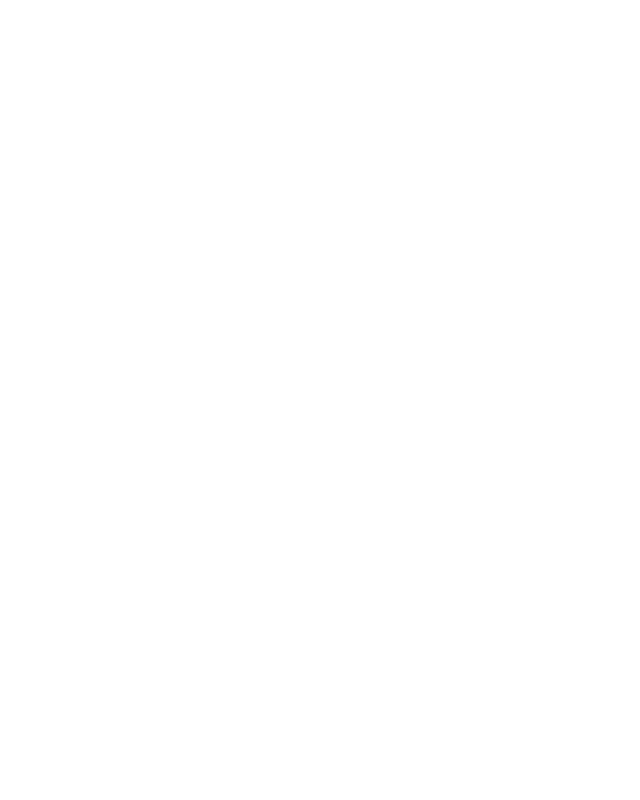
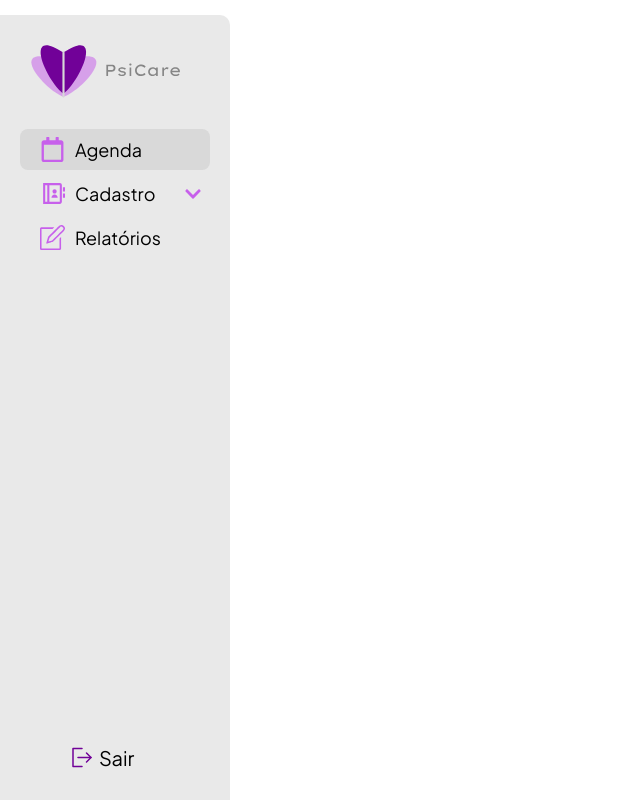
Before and after one commit to amabilee/psicare-frontend, a React (Vite) app: page /agenda in a window 1280 px wide. Before the commit this address had no page. Shown: the whole page, without its empty margins (0-640 px from the left). Built offline with nearby package versions, Linux system fonts and the light colour scheme.

Commit message:
feat: navegacao da sideBar

```diff
--- a/src/components/SideBar/sidebar.jsx
+++ b/src/components/SideBar/sidebar.jsx
@@ -1,65 +1,114 @@
-import React, {useState} from "react";
+import React, { useState, useEffect } from "react";
 import { FaRegCalendar, FaChevronUp, FaChevronDown } from "react-icons/fa";
 import { RiContactsBookLine } from "react-icons/ri";
+import { SlNote } from "react-icons/sl";
+import { Link, useLocation } from "react-router-dom";
 import logoh from "../../assets/logo-h.svg";
 import iconeSair from "../../assets/sair-icone.svg";
-import { SlNote } from "react-icons/sl";
-import "./style.css"
+import "./style.css";
 
-export default function SideBar(){
-    const [showCadastro, setShowCadastro] = useState(false);
+export default function SideBar() {
+    const location = useLocation();
+    const [isCadastroOpen, setIsCadastroOpen] = useState(false);
+    const [activeItem, setActiveItem] = useState("");
+
+    useEffect(() => {
+        //location fornecido por useLocation do React Router é a localização atual (rota) da aplicação
+
+        //abre o menu de cadastro
+        if (location.pathname.includes("/secretarios") ||
+            location.pathname.includes("/professores") ||
+            location.pathname.includes("/alunos") ||
+            location.pathname.includes("/pacientes")) {//verifica se o caminho atual é qualquer uma dessas strings
+            setIsCadastroOpen(true);// se alguma dessas for verdadeira, abre o menu de cadastro
+        }
+
+        //definindo a classa de item-menu-ativo
+        if (location.pathname === "/secretarios") {
+            setActiveItem("secretarios");
+        } else if (location.pathname === "/professores") {
+            setActiveItem("professores");
+        } else if (location.pathname === "/alunos") {
+            setActiveItem("alunos");
+        } else if (location.pathname === "/pacientes") {
+            setActiveItem("pacientes");
+        } else {
+            setActiveItem("");
+        }
+    }, [location]);
 
     const toggleCadastro = () => {
-        setShowCadastro(!showCadastro);
-    }
+        setIsCadastroOpen(!isCadastroOpen);
+    };
 
-    return(
+    return (
         <div className="body_sidebar">
-            <div className="lateral">
             <div className="barraLateral">
-                    <div className="conteudo-sideBar">
-                        <div className="usuario">
+                <div className="logo-sidebar">
                     <img src={logoh} alt="logo" className="img_logo" id="img_logo" />
                 </div>
-                        <ul className="estilo_respiro" id="estilo_respiro">
-                            <FaRegCalendar className="icon"/>
-                            <li>Agenda</li>
+                <nav className="conteudo-sideBar">
+                    <ul>
+                        <li className={`item-menu ${location.pathname === "/agenda" ? "item-menu-ativo" : ""}`}>
+                            <Link to="/agenda" className="link-nav">
+                                <span className="icon"><FaRegCalendar className="icon" /></span>
+                                <span className="texto-link">Agenda</span>
+                            </Link>
+                        </li>
                     </ul>
-                        <div className="caixa-cadastro" onClick={toggleCadastro}>
-                            <ul className="estilo_respiro" id="estilo_respiro">
-                                <RiContactsBookLine className="icon"/>
-                                <li>Cadastros</li>
-                                {showCadastro ? <FaChevronUp className="icon-seta"/> : <FaChevronDown className="icon-seta"/>}
+                    <div className="caixa-cadastro">
+                        <ul>
+                            <li className="item-menu-cadastro" onClick={toggleCadastro}>
+                                <Link to="#" className="link-nav">
+                                    <span className="icon"><RiContactsBookLine className="icon" /></span>
+                                    <span className="texto-link">Cadastro</span>
+                                    <span className="icon-seta">
+                                        {isCadastroOpen ? <FaChevronUp /> : <FaChevronDown />}
+                                    </span>
+                                </Link>
+                            </li>
                         </ul>
-                            {showCadastro && (
-                            <ul className="caixa_cadastro">
-                                <ul className="estilo_respiro2" id="estilo_respiro2">
-                                    <li>Secretários</li>
-                                </ul>
-                                <ul className="estilo_respiro2" id="estilo_respiro2">
-                                    <li>Alunos</li>
-                                </ul>
-                                <ul className="estilo_respiro2" id="estilo_respiro2">
-                                    <li>Professores</li>
-                                </ul>
-                                <ul className="estilo_respiro2" id="estilo_respiro2">
-                                    <li>Pacientes</li>
-                                </ul>
+                        {isCadastroOpen && (
+                            <ul>
+                                <li className={`item-menu ${activeItem === "secretarios" ? "item-menu-ativo" : ""}`}>
+                                    <Link to="/secretarios" className="link-nav">
+                                        <span className="texto-link-cadastro">Secretários</span>
+                                    </Link>
+                                </li>
+                                <li className={`item-menu ${activeItem === "professores" ? "item-menu-ativo" : ""}`}>
+                                    <Link to="/professores" className="link-nav">
+                                        <span className="texto-link-cadastro">Professores</span>
+                                    </Link>
+                                </li>
+                                <li className={`item-menu ${activeItem === "alunos" ? "item-menu-ativo" : ""}`}>
+                                    <Link to="/alunos" className="link-nav">
+                                        <span className="texto-link-cadastro">Alunos</span>
+                                    </Link>
+                                </li>
+                                <li className={`item-menu ${activeItem === "pacientes" ? "item-menu-ativo" : ""}`}>
+                                    <Link to="/pacientes" className="link-nav">
+                                        <span className="texto-link-cadastro">Pacientes</span>
+                                    </Link>
+                                </li>
                             </ul>
                         )}
                     </div>
-                        <ul className="estilo_respiro" id="estilo_respiro">
-                            <SlNote className="icon"/>
-                            <li>Relatórios</li>
+                    <ul>
+                        <li className={`item-menu ${location.pathname === "/relatorios" ? "item-menu-ativo" : ""}`}>
+                            <Link to="/relatorios" className="link-nav">
+                                <span className="icon"><SlNote className="icon" /></span>
+                                <span className="texto-link">Relatórios</span>
+                            </Link>
+                        </li>
                     </ul>
-
-                    </div>
+                </nav>
                 <div className="button-sidebar">
+                    <Link to="/entrar" className="link-sair">
                         <img src={iconeSair} alt="icone de sair" className="img-sair" />
                         <p>Sair</p>
+                    </Link>
                 </div>
             </div>
         </div>
-        </div>
-    )
+    );
 }
--- a/src/components/SideBar/style.css
+++ b/src/components/SideBar/style.css
@@ -5,12 +5,6 @@
     z-index: 1000; /* sidebar com z-index mais baixo, para não sobrepor meu conteudo principal */
     width: 100vw;
     height: 100vh;
-}
-
-.lateral {
-    height: 97.8vh;
-    display: flex;
-    align-items: flex-start;
 }
 
 .barraLateral {
@@ -21,86 +15,78 @@
     border-radius: 0 10px 0 0;
 }
 
-/* icons */
+.barraLateral .logo-sidebar{
+    padding: 30px 0 0 20px;
+}
+
+.img_logo{
+    width: 150px;
+    margin-left: 10px;
+}
+
+/* conteudo geral  */
+
+.conteudo-sideBar {
+    padding: 20px;
+}
+
+.conteudo-sideBar ul {
+    height: 100%;
+    list-style-type: none;
+}
+
+.conteudo-sideBar ul li{
+    font-size: 18px;
+    padding: 8px 30px 5px 20px;
+}
+
+.conteudo-sideBar ul li.item-menu, .item-menu-cadastro{
+    transition: .2s;
+    margin-bottom: 3px;
+}
+
+.conteudo-sideBar ul li.item-menu-ativo{
+    background-color: #D9D9D9;
+    border-radius: 8px;
+}
+
+.conteudo-sideBar ul li.item-menu:hover, .item-menu-cadastro:hover {
+    background-color: #D9D9D9;
+    border-radius: 8px;
+}
+
+.conteudo-sideBar ul li .link-nav {
+    text-decoration: none;
+    color: #000;
+    display: flex;
+    line-height: 25px;
+    cursor: context-menu;
+    width: 120%;
+}
+
+.conteudo-sideBar ul li .link-nav .texto-link {
+    margin-left: 10px;
+}
+
+.conteudo-sideBar ul li .link-nav .texto-link-cadastro{
+    margin-left: 40px;
+}
 
 .icon {
     color: #C760EB;
-    font-size: 20px;
+    font-size: 25px;
 }
 
 .icon-seta {
     color: #C760EB;
-    font-size: 15px;
-}
-
-/* conteudo geral  */
-.conteudo-sideBar {
-    padding: 20px;
-}
-
-.conteudo-sideBar li{
-    color: #767474;
-    list-style: none; /* Remove bullet points */
-}
-
-.usuario {
+    font-size: 18px;
     display: flex;
-    padding: 10px 0 20px 0;
-}
-
-.usuario li {
-    display: flex;
-    align-items: center;
-    padding: 0px 0px 0px 15px;
-}
-
-.body_sidebar span {
-    background-color: blue;
-    color: white;
-    font-size: 0.8em;
-    width: 30px;
-    height: 30px;
-    border-radius: 50%;
-    display: flex;
-    align-content: center;
-    justify-content: center;
-    align-items: center ;
-}
-
-/* definindo estilo para as ul */
-.estilo_respiro {
-    display: flex;
-    align-items: center;
-    padding-left: 20px;
-    margin: 0 0 10px 0;
-}
-
-.estilo_respiro:hover{
-    background-color: #D9D9D9;
-    border-radius: 8px;
-    cursor: pointer;
-}
-
-.estilo_respiro2 {
-    display: flex;
-    align-items: center;
-    padding-left: 40px;
-    margin: 5px 0;
-}
-
-.estilo_respiro2:hover{
-    background-color: #D9D9D9;
-    border-radius: 8px;
-    cursor: pointer;
-    /* width: 100px;    */
-}
-
-.body_sidebar li {
-    padding: 10px 30px 8px 10px;
-    font-size: 15px;
+    padding-top: 4px;
+    margin-left: 28px;
 }
 
 /* header da sidebar */
+
 .button-sidebar{
     position: absolute;
     bottom: 0;
@@ -111,33 +97,17 @@
     cursor: pointer;
 }
 
-.button-sidebar li {
-    font-size: 20px;
+.button-sidebar .link-sair{
+    display: flex;
+    text-decoration: none;
+    color: #000;
 }
 
-.img_logo{
-    width: 150px;
-    margin-left: 10px;
+.button-sidebar .link-sair p {
+    font-size: 20px;
+    padding-left: 5px;
 }
 
 .button-sidebar .img-sair {
     padding-left: 20px;
 }
-
-.button-header{
-    color: #C760EB;
-    font-weight: 500;
-    font-size: 15px;
-    padding: 10px 50px;
-    margin-top: 20px;
-    margin-right: 20px;
-    border: 2px solid #C760EB;
-    border-radius: 6px;
-    background: #fff;
-}
-
-.button-header:hover{
-    background: #C760EB;
-    color: #fff;
-    cursor: pointer;
-}
--- a/src/components/excluir/excluir.jsx
+++ b/src/components/excluir/excluir.jsx
@@ -2,7 +2,7 @@
 import { api } from "../../services/server";
 import "./style.css"
 
-export default function Excluir({handleExcluirClose, dadosSecretario, atualizarTableExcluir}){
+export default function Excluir({handleExcluirClose, dadosSecretario}){
     const [isConfirmarExluir, setIsConfirmarExcluir] = useState(false);
 
 
@@ -14,7 +14,7 @@
 
             // onDelete(dadosSecretario._id)
             setIsConfirmarExcluir(true);
-            atualizarTableExcluir();
+            handleAtualizarTable();
 
         } catch (e) {
             console.log("erro excluir", e)
--- a/src/pages/_login/login.jsx
+++ b/src/pages/_login/login.jsx
@@ -1,5 +1,6 @@
 import React from "react";
 import logo from "../../assets/logo.svg"
+import { Link } from "react-router-dom";
 import "./style.css"
 
 export default function Login() {
@@ -11,7 +12,8 @@
                     <img src={logo} alt="psicare" />
                     <input type="email" id="email" className="email" placeholder="Email"/>
                     <input type="password" id="senha" className="senha" placeholder="Senha"/>
-                    <button type="submit" id="button-login" className="button-login">Entrar</button>
+                    {/* <button type="submit" id="button-login" className="button-login">Entrar</button> */}
+                    <Link to="/secretarios" className="link-button-login">Entrar</Link>
                 </div>
             </div>
         </div>
--- /dev/null
+++ b/src/pages/administrador/agenda.jsx
@@ -0,0 +1,11 @@
+import React from "react";
+import SideBar from "../../components/SideBar/sidebar";
+
+
+export default function Agenda(){
+    return(
+        <>
+            <SideBar />
+        </>
+    )
+}
--- /dev/null
+++ b/src/pages/administrador/paciente.jsx
@@ -0,0 +1,11 @@
+import React from "react";
+import SideBar from "../../components/SideBar/sidebar";
+
+
+export default function Paciente(){
+    return(
+        <>
+            <SideBar />
+        </>
+    )
+}
--- /dev/null
+++ b/src/pages/administrador/professor.jsx
@@ -0,0 +1,11 @@
+import React from "react";
+import SideBar from "../../components/SideBar/sidebar";
+
+
+export default function Professor(){
+    return(
+        <>
+            <SideBar />
+        </>
+    )
+}
--- /dev/null
+++ b/src/pages/administrador/relatorio.jsx
@@ -0,0 +1,11 @@
+import React from "react";
+import SideBar from "../../components/SideBar/sidebar";
+
+
+export default function Relatorio(){
+    return(
+        <>
+            <SideBar />
+        </>
+    )
+}
--- a/src/routes/route.jsx
+++ b/src/routes/route.jsx
@@ -1,16 +1,26 @@
-import { BrowserRouter, Routes, Route } from 'react-router-dom';
-import Login from '../pages/_login/login';
-import Admin from "../pages/administrador/secretario";
-
+import React from "react";
+import { BrowserRouter, Routes, Route } from "react-router-dom";
+import Login from "../pages/_login/login";
+import Agenda from "../pages/administrador/agenda"
+import Secretarios from "../pages/administrador/secretario";
+import Professores from "../pages/administrador/professor";
+import Alunos from "../pages/administrador/aluno";
+import Pacientes from "../pages/administrador/paciente";
+import Relatorios from "../pages/administrador/relatorio";
 
 function Router() {
   return (
     <BrowserRouter>
       <Routes>
         <Route path="/entrar" element={<Login />} />
-        <Route path="/admin" element={<Admin />} />
+        <Route path="/agenda" element={<Agenda />} />
+        <Route path="/secretarios" element={<Secretarios />} />
+        <Route path="/professores" element={<Professores />} />
+        <Route path="/alunos" element={<Alunos />} />
+        <Route path="/pacientes" element={<Pacientes />} />
+        <Route path="/relatorios" element={<Relatorios />} />
       </Routes>
     </BrowserRouter>
-  )
+  );
 }
-export default Router
+export default Router;
```
Also changed, not shown: src/components/table/table.jsx (+53 -15 lines), src/pages/_login/style.css (+22 -1 lines). Lines whose indentation alone changed are shown as unchanged.
